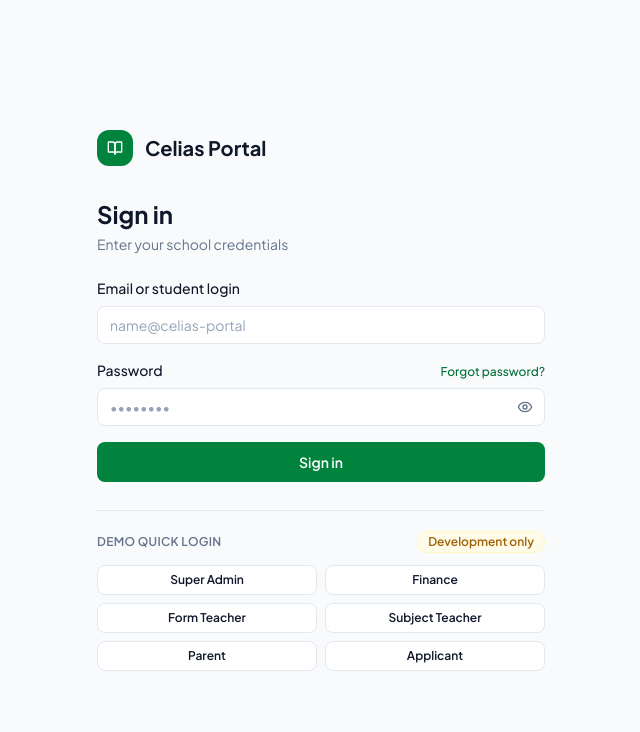
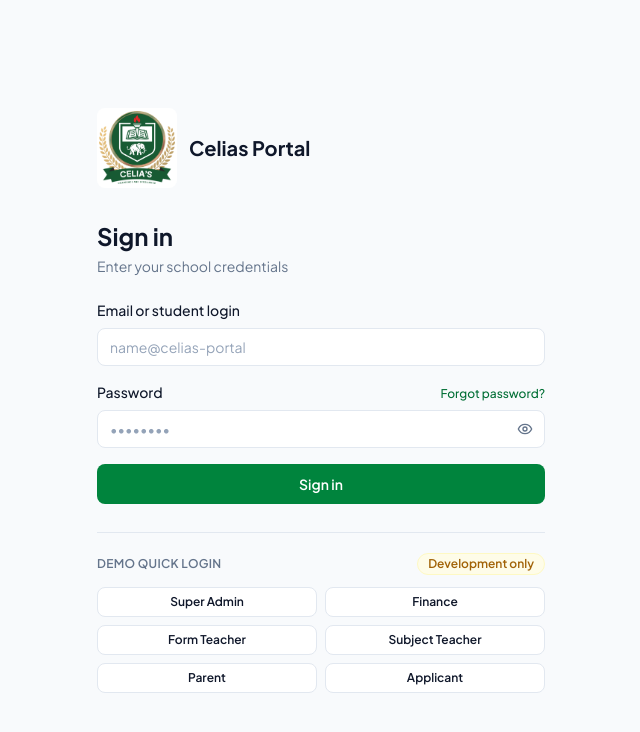
Before and after one commit to bomaprincewill/CeliasPortal, a Next.js app in the folder school-portal/: page /auth/signin in a window 1280 px wide. Shown: the top 732 px of the page, without its empty margins (319-959 px from the left). Built offline with nearby package versions, Linux system fonts and the light colour scheme.

Commit message:
Use official Celias school logo throughout portal

```diff
--- a/school-portal/app/auth/reset-password/page.tsx
+++ b/school-portal/app/auth/reset-password/page.tsx
@@ -1,8 +1,9 @@
 "use client";
 import { useState } from "react";
 import Link from "next/link";
-import { BookOpen, ArrowLeft, Mail, CheckCircle2, Loader2 } from "lucide-react";
+import { ArrowLeft, Mail, CheckCircle2, Loader2 } from "lucide-react";
 import { requestPasswordReset } from "@/actions/auth/passwordReset";
+import SchoolLogo from "@/components/SchoolLogo";
 
 export default function ResetPasswordPage() {
   const [email, setEmail] = useState("");
@@ -22,9 +23,7 @@ export default function ResetPasswordPage() {
     <div className="min-h-screen flex items-center justify-center p-6 bg-surface">
       <div className="w-full max-w-sm">
         <div className="flex items-center gap-3 mb-8">
-          <div className="w-9 h-9 rounded-xl bg-brand-600 flex items-center justify-center">
-            <BookOpen className="w-4 h-4 text-white"/>
-          </div>
+          <SchoolLogo className="h-16 w-16" priority />
           <span className="font-display font-bold text-ink text-xl">Celias Portal</span>
         </div>
 
--- a/school-portal/app/auth/signin/page.tsx
+++ b/school-portal/app/auth/signin/page.tsx
@@ -2,8 +2,9 @@
 import { Suspense, useState } from "react";
 import { getSession, signIn } from "next-auth/react";
 import { useRouter, useSearchParams } from "next/navigation";
-import { BookOpen, Eye, EyeOff, Loader2 } from "lucide-react";
+import { Eye, EyeOff, Loader2 } from "lucide-react";
 import Link from "next/link";
+import SchoolLogo from "@/components/SchoolLogo";
 
 function SignInForm() {
   const router      = useRouter();
@@ -60,9 +61,7 @@ function SignInForm() {
       <div className="flex-1 flex items-center justify-center p-4 sm:p-8">
         <div className="w-full max-w-md">
           <div className="flex items-center gap-3 mb-8">
-            <div className="w-9 h-9 rounded-xl bg-brand-600 flex items-center justify-center">
-              <BookOpen className="w-4 h-4 text-white"/>
-            </div>
+            <SchoolLogo className="h-20 w-20" priority />
             <span className="font-display font-bold text-ink text-xl">Celias Portal</span>
           </div>
 
--- a/school-portal/app/layout.tsx
+++ b/school-portal/app/layout.tsx
@@ -11,6 +11,10 @@ const plusJakartaSans = Plus_Jakarta_Sans({
 export const metadata: Metadata = {
   title: "Celias Portal",
   description: "Complete school management: CBT, results, attendance, reports.",
+  icons: {
+    icon: "/celias-school-logo.png",
+    apple: "/celias-school-logo.png",
+  },
 };
 
 export default function RootLayout({ children }: { children: React.ReactNode }) {
--- /dev/null
+++ b/school-portal/components/SchoolLogo.tsx
@@ -0,0 +1,10 @@
+import Image from "next/image";
+import schoolLogo from "@/public/celias-school-logo.png";
+
+export default function SchoolLogo({ className = "h-12 w-12", priority = false }: { className?: string; priority?: boolean }) {
+  return (
+    <span className={`inline-flex shrink-0 items-center justify-center rounded-lg bg-white p-0.5 ${className}`}>
+      <Image src={schoolLogo} alt="Celia's International School logo" sizes="80px" priority={priority} className="h-full w-full object-contain" />
+    </span>
+  );
+}
--- a/school-portal/components/layout/DashboardShell.tsx
+++ b/school-portal/components/layout/DashboardShell.tsx
@@ -4,8 +4,9 @@ import { useRouter } from "next/navigation";
 import { useEffect } from "react";
 import Sidebar from "@/components/layout/Sidebar";
 import { Spinner } from "@/components/ui";
-import { BookOpen, Menu } from "lucide-react";
+import { Menu } from "lucide-react";
 import { useState } from "react";
+import SchoolLogo from "@/components/SchoolLogo";
 
 export default function DashboardShell({ children }: { children: React.ReactNode }) {
   const { data: session, status } = useSession();
@@ -31,7 +32,7 @@ export default function DashboardShell({ children }: { children: React.ReactNode
       <div className="flex min-w-0 flex-1 flex-col">
         <header className="sticky top-0 z-30 flex h-16 items-center justify-between border-b border-border bg-white/95 px-4 backdrop-blur lg:hidden">
           <div className="flex items-center gap-2.5">
-            <div className="flex h-8 w-8 items-center justify-center rounded-lg bg-brand-600"><BookOpen className="h-4 w-4 text-white" /></div>
+            <SchoolLogo className="h-10 w-10" />
             <span className="font-display font-bold text-ink">Celias Portal</span>
           </div>
           <button onClick={() => setSidebarOpen(true)} className="btn-ghost btn-icon" aria-label="Open navigation">
--- a/school-portal/components/layout/Sidebar.tsx
+++ b/school-portal/components/layout/Sidebar.tsx
@@ -3,13 +3,14 @@ import Link from "next/link";
 import { usePathname } from "next/navigation";
 import { signOut, useSession } from "next-auth/react";
 import {
-  BookOpen, LayoutDashboard, HelpCircle, ClipboardList,
+  LayoutDashboard, HelpCircle, ClipboardList,
   Users, Settings, LogOut, GraduationCap, BookMarked,
   BarChart2, School, Calendar, FileText, Bell, Shield,
   UserCheck, Home, ChevronDown, ChevronRight, X, AlertTriangle, LockKeyhole,
 } from "lucide-react";
 import { cn } from "@/components/ui";
 import { useEffect, useMemo, useState } from "react";
+import SchoolLogo from "@/components/SchoolLogo";
 
 type NavItem = {
   label: string; href: string; icon: React.ElementType;
@@ -143,16 +144,14 @@ export default function Sidebar({ open = false, onClose }: { open?: boolean; onC
       {/* Logo */}
       <div className="px-5 py-5 border-b border-white/10">
         <div className="flex items-center gap-3">
-          <div className="w-9 h-9 rounded-xl bg-brand-500 flex items-center justify-center flex-shrink-0">
-            <BookOpen className="w-4 h-4 text-white"/>
-          </div>
-          <button onClick={onClose} className="ml-auto rounded-lg p-1.5 text-slate-400 hover:bg-white/10 hover:text-white lg:hidden" aria-label="Close navigation">
-            <X className="h-5 w-5" />
-          </button>
-          <div>
+          <SchoolLogo />
+          <div className="min-w-0">
             <span className="font-display font-bold text-white text-base block leading-none">Celias Portal</span>
             <span className="text-xs text-brand-400 mt-0.5 block">Management System</span>
           </div>
+          <button onClick={onClose} className="ml-auto shrink-0 rounded-lg p-1.5 text-slate-400 hover:bg-white/10 hover:text-white lg:hidden" aria-label="Close navigation">
+            <X className="h-5 w-5" />
+          </button>
         </div>
       </div>
 
```
Also changed, not shown: school-portal/public/celias-school-logo.png (added).
